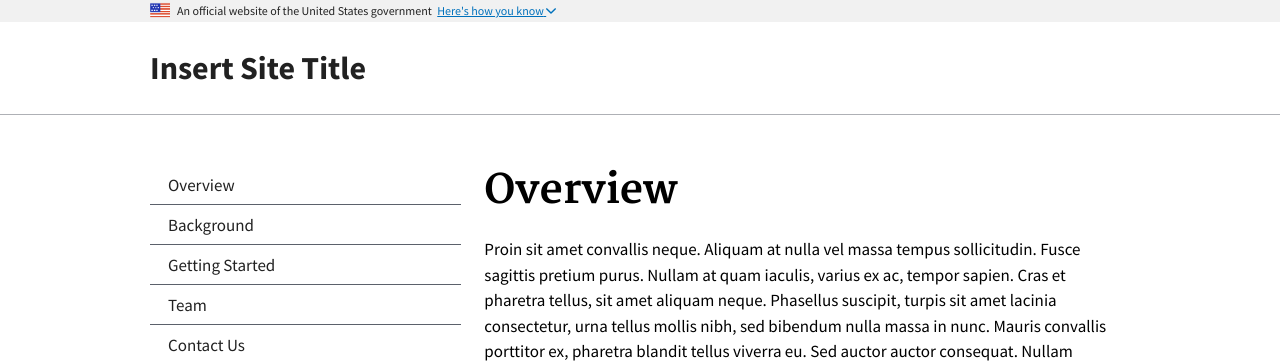
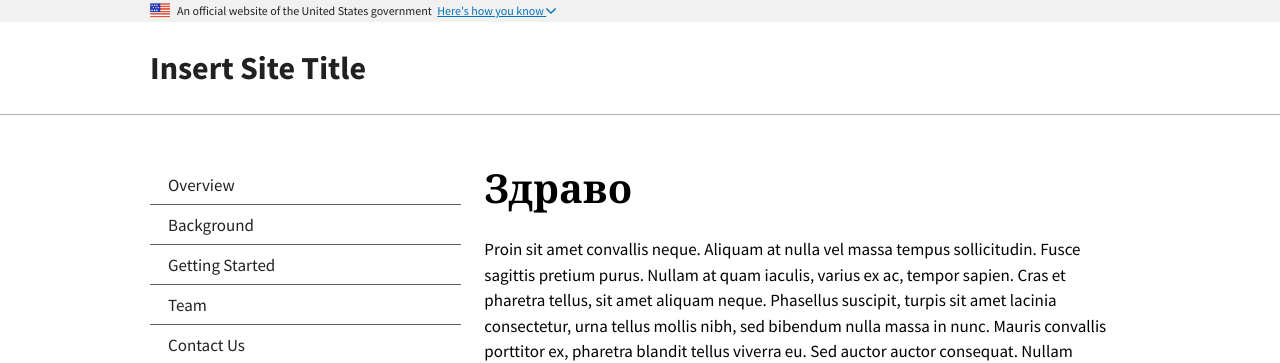
Before and after one commit to davidewarren/federalist-guide-template, a Jekyll site: the page built from index.md, in a window 1280 px wide. Shown: the top 363 px of the page. Built offline with Jekyll 4.4.1, drawn with Linux system fonts in a browser that asks for light colours; our own code applies the rules of GitHub Pages for plain Markdown files.

Commit message:
Update index.md

```diff
--- a/index.md
+++ b/index.md
@@ -1,7 +1,7 @@
 ---
 layout: default
 ---
-# Overview
+# Здраво
 
 Proin sit amet convallis neque. Aliquam at nulla vel massa tempus sollicitudin. Fusce sagittis pretium purus. Nullam at quam iaculis, varius ex ac, tempor sapien. Cras et pharetra tellus, sit amet aliquam neque. Phasellus suscipit, turpis sit amet lacinia consectetur, urna tellus mollis nibh, sed bibendum nulla massa in nunc. Mauris convallis porttitor ex, pharetra blandit tellus viverra eu. Sed auctor auctor consequat. Nullam molestie sodales placerat.
 
```
